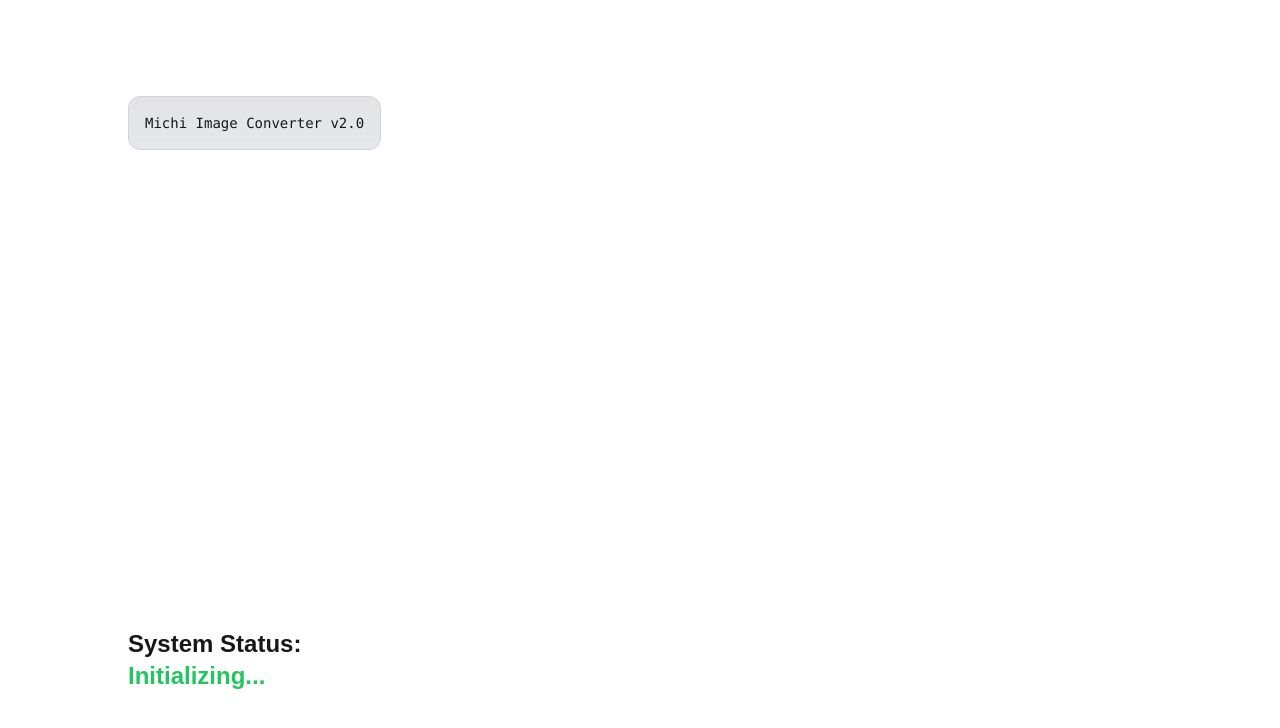
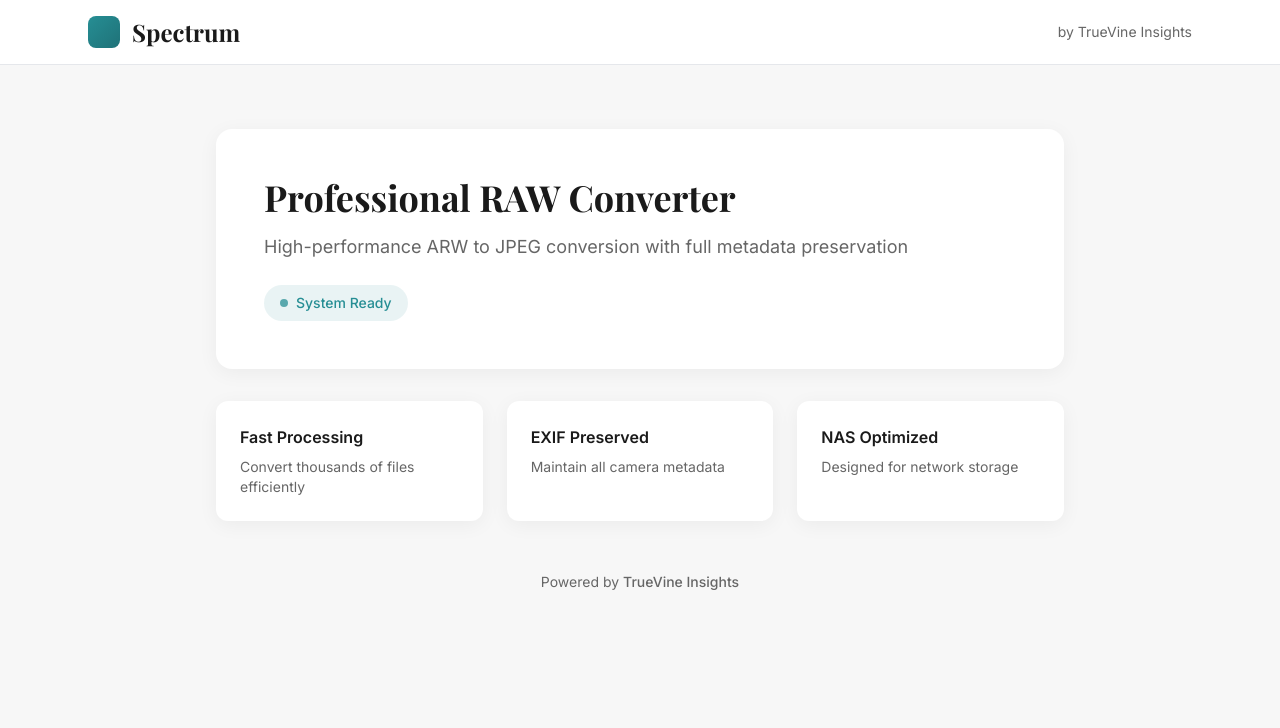
Before and after one commit to SamuelDevdas/michi-img-convert, a Next.js app in the folder frontend/: page / in a window 1280 px wide. Shown: the top 728 px of the page. Built offline with nearby package versions, Linux system fonts and the light colour scheme.

Commit message:
feat: Rebrand application to Spectrum with a new UI, updated metadata, and refined API details.

```diff
--- a/frontend/src/app/globals.css
+++ b/frontend/src/app/globals.css
@@ -1,27 +1,40 @@
+@import url('https://fonts.googleapis.com/css2?family=Inter:wght@400;500;600;700&family=Playfair+Display:wght@600;700&display=swap');
+
 @tailwind base;
 @tailwind components;
 @tailwind utilities;
 
 :root {
-  --background: #ffffff;
-  --foreground: #171717;
+  --background: #F7F7F7;
+  --foreground: #1A1A1A;
+  --accent: #268E94;
+  --accent-hover: #1F7278;
+  --secondary-text: #666666;
+  --card-bg: #FFFFFF;
 }
 
 @media (prefers-color-scheme: dark) {
   :root {
-    --background: #0a0a0a;
-    --foreground: #ededed;
+    --background: #1A1A1A;
+    --foreground: #F7F7F7;
+    --accent: #33A6AE;
+    --accent-hover: #268E94;
+    --secondary-text: #999999;
+    --card-bg: #2A2A2A;
   }
 }
 
 body {
   color: var(--foreground);
   background: var(--background);
-  font-family: Arial, Helvetica, sans-serif;
+  font-family: 'Inter', -apple-system, BlinkMacSystemFont, 'Segoe UI', sans-serif;
 }
 
 @layer utilities {
   .text-balance {
     text-wrap: balance;
   }
+  .font-display {
+    font-family: 'Playfair Display', serif;
+  }
 }
--- a/frontend/src/app/layout.tsx
+++ b/frontend/src/app/layout.tsx
@@ -2,8 +2,8 @@ import type { Metadata } from "next";
 import "./globals.css";
 
 export const metadata: Metadata = {
-  title: "Michi Image Converter",
-  description: "Professional ARW to JPEG conversion tool",
+  title: "Spectrum | Professional RAW Converter",
+  description: "High-performance ARW to JPEG conversion tool by TrueVine Insights",
 };
 
 export default function RootLayout({
--- a/frontend/src/app/page.tsx
+++ b/frontend/src/app/page.tsx
@@ -1,16 +1,70 @@
 export default function Home() {
   return (
-    <main className="flex min-h-screen flex-col items-center justify-between p-24">
-      <div className="z-10 max-w-5xl w-full items-center justify-between font-mono text-sm lg:flex">
-        <p className="fixed left-0 top-0 flex w-full justify-center border-b border-gray-300 bg-gradient-to-b from-zinc-200 pb-6 pt-8 backdrop-blur-2xl dark:border-neutral-800 dark:bg-zinc-800/30 dark:from-inherit lg:static lg:w-auto  lg:rounded-xl lg:border lg:bg-gray-200 lg:p-4 lg:dark:bg-zinc-800/30">
-          Michi Image Converter v2.0
-        </p>
-      </div>
+    <main className="min-h-screen bg-[#F7F7F7] dark:bg-[#1A1A1A]">
+      {/* Header */}
+      <header className="bg-white dark:bg-[#2A2A2A] border-b border-gray-200 dark:border-gray-700">
+        <div className="max-w-6xl mx-auto px-6 py-4 flex items-center justify-between">
+          <div className="flex items-center gap-3">
+            <div className="w-8 h-8 bg-gradient-to-br from-[#268E94] to-[#1F7278] rounded-lg"></div>
+            <h1 className="font-display text-2xl font-bold text-[#1A1A1A] dark:text-[#F7F7F7]">
+              Spectrum
+            </h1>
+          </div>
+          <span className="text-sm text-[#666666] dark:text-[#999999]">
+            by TrueVine Insights
+          </span>
+        </div>
+      </header>
 
-      <div className="mb-32 grid text-center lg:max-w-5xl lg:w-full lg:mb-0 lg:grid-cols-4 lg:text-left">
-        <h2 className={`mb-3 text-2xl font-semibold`}>
-          System Status: <span className="text-green-500">Initializing...</span>
-        </h2>
+      {/* Main Content */}
+      <div className="max-w-4xl mx-auto px-6 py-16">
+        {/* Welcome Card */}
+        <div className="bg-white dark:bg-[#2A2A2A] rounded-2xl shadow-[0_4px_20px_rgba(0,0,0,0.05)] dark:shadow-[0_4px_20px_rgba(0,0,0,0.3)] p-12 mb-8">
+          <h2 className="font-display text-4xl font-bold text-[#1A1A1A] dark:text-[#F7F7F7] mb-4">
+            Professional RAW Converter
+          </h2>
+          <p className="text-lg text-[#666666] dark:text-[#999999] mb-6">
+            High-performance ARW to JPEG conversion with full metadata preservation
+          </p>
+
+          {/* Status Badge */}
+          <div className="inline-flex items-center gap-2 px-4 py-2 bg-[#268E94]/10 dark:bg-[#33A6AE]/10 rounded-full">
+            <div className="w-2 h-2 bg-[#268E94] dark:bg-[#33A6AE] rounded-full animate-pulse"></div>
+            <span className="text-sm font-medium text-[#268E94] dark:text-[#33A6AE]">
+              System Ready
+            </span>
+          </div>
+        </div>
+
+        {/* Features Grid */}
+        <div className="grid md:grid-cols-3 gap-6">
+          {[
+            { title: "Fast Processing", desc: "Convert thousands of files efficiently" },
+            { title: "EXIF Preserved", desc: "Maintain all camera metadata" },
+            { title: "NAS Optimized", desc: "Designed for network storage" }
+          ].map((feature, i) => (
+            <div key={i} className="bg-white dark:bg-[#2A2A2A] rounded-xl shadow-[0_4px_20px_rgba(0,0,0,0.05)] dark:shadow-[0_4px_20px_rgba(0,0,0,0.3)] p-6">
+              <h3 className="font-semibold text-[#1A1A1A] dark:text-[#F7F7F7] mb-2">
+                {feature.title}
+              </h3>
+              <p className="text-sm text-[#666666] dark:text-[#999999]">
+                {feature.desc}
+              </p>
+            </div>
+          ))}
+        </div>
+
+        {/* Footer Link */}
+        <div className="mt-12 text-center">
+          <a
+            href="https://truevineinsights.ch"
+            target="_blank"
+            rel="noopener noreferrer"
+            className="text-sm text-[#666666] dark:text-[#999999] hover:text-[#268E94] dark:hover:text-[#33A6AE] transition-colors duration-200"
+          >
+            Powered by <span className="font-medium">TrueVine Insights</span>
+          </a>
+        </div>
       </div>
     </main>
   );
```
Also changed, not shown: 1 other file (tests, documents, lock files or other folders).
